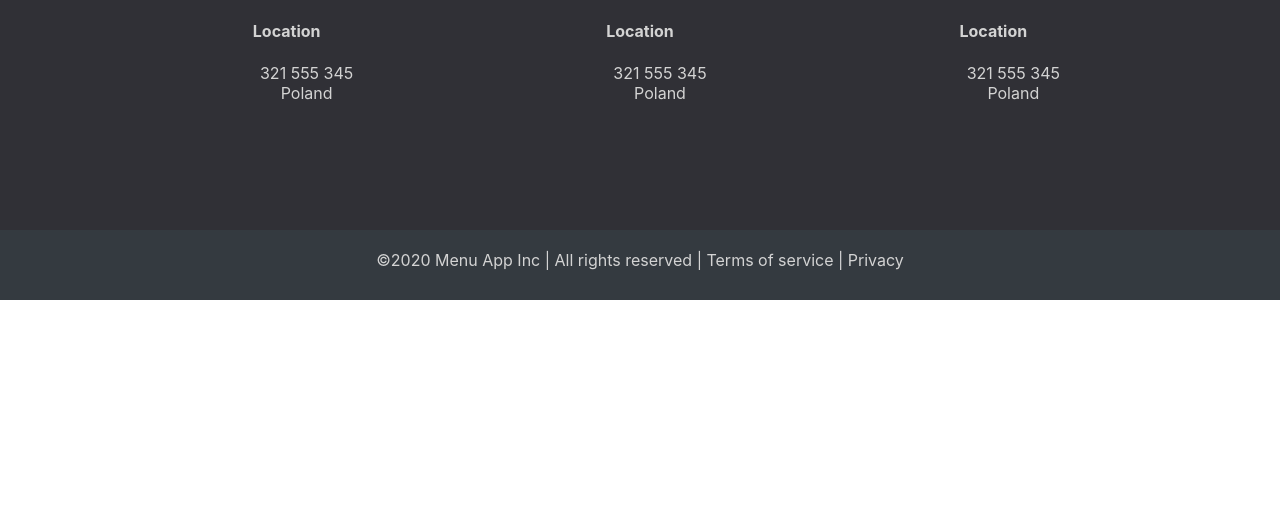
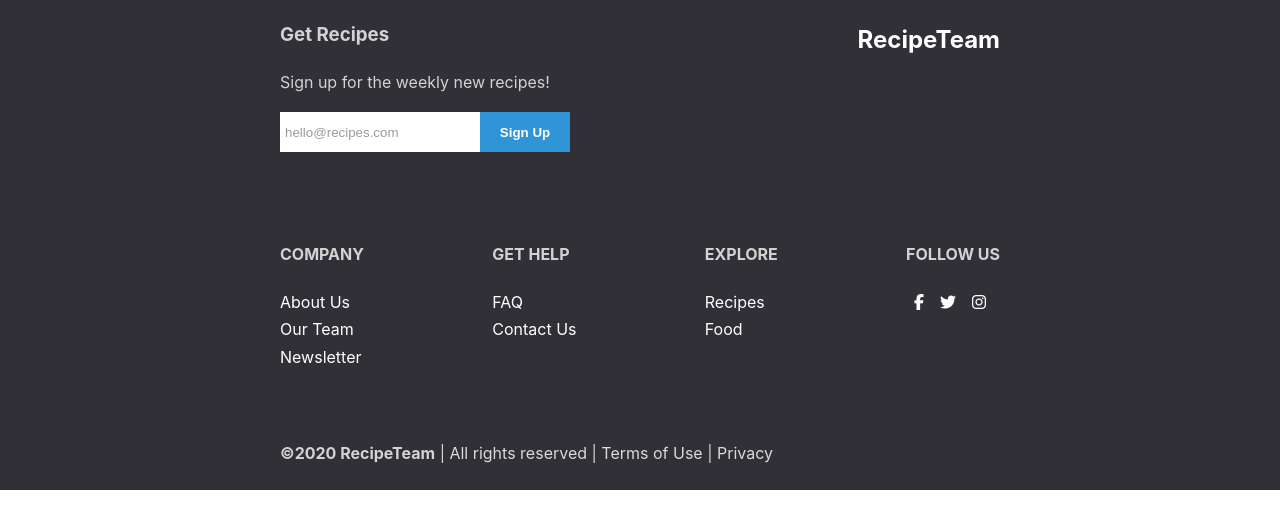
Before and after one commit to szkola-reacta/team-green-www, a React (Create React App) app: page / in a window 1280 px wide. Shown: the top 528 px of the page. Built offline with nearby package versions, Linux system fonts and the light colour scheme.

Commit message:
footer update

```diff
--- a/public/index.html
+++ b/public/index.html
@@ -5,15 +5,7 @@
     <link rel="icon" href="%PUBLIC_URL%/favicon.ico" />
     <meta name="viewport" content="width=device-width, initial-scale=1" />
     <meta name="theme-color" content="#000000" />
-    <meta
-      name="description"
-      content="Web site created using create-react-app"
-    />
-    <link rel="apple-touch-icon" href="%PUBLIC_URL%/logo192.png" />
-    <!--
-      manifest.json provides metadata used when your web app is installed on a
-      user's mobile device or desktop. See https://developers.google.com/web/fundamentals/web-app-manifest/
-    -->
+    <script src="https://kit.fontawesome.com/6605cab630.js" crossorigin="anonymous"></script>
     <link rel="manifest" href="%PUBLIC_URL%/manifest.json" />
     <!--
       Notice the use of %PUBLIC_URL% in the tags above.
--- a/src/App.css
+++ b/src/App.css
@@ -1,3 +1,3 @@
-.App {
+/* .App {
   text-align: center;
-}
+} */
--- a/src/components/footer/Footer.css
+++ b/src/components/footer/Footer.css
@@ -1,40 +1,198 @@
- li {
+.footer-content a, li {
+    color: white;
+    text-decoration: none;
     list-style: none;
+    display: block;
 }
 
-/* .col {
-    display: flex;
-    align-items: center;
-    flex-direction: column;
+.footer-top a {
+    color: white;
+    text-decoration: none;
+    list-style: none;
+    display: block;
+}
 
-} */
+.footer-bottom a {
+    color: rgb(218, 218, 218);
+    text-decoration: none;
+    list-style: none;
+
+}
 
 .footer {
     background: #303036;
     color: #d3d3d3;
-    height: 300px;
+    height: 490px;
+    line-height: 1.7;
     position: relative;
+    overflow: hidden;
+    clear: both;
 }
 
-.footer-content {
+.footer .footer-top {
     display: flex;
-    justify-content: space-evenly;
-
+    justify-content: space-between;
+    margin: 0 35vh;
+    padding: 0px 0 67px 0px;
 }
 
-/* .footer .footer-content {
-    border: 1px solid red;
-    height: 350px;
+.custom-underline::after {
+    content: '';
+    display: block;
+    width: 0;
+    height: 1px;
+    background: #fff;
+    transition: width .3s;
+}
+.custom-underline:hover::after {
+    width: 100%;
+    transition: width .3s;
+}
+
+/* .footer-top-content {
+    display: flex;
+    align-items: flex-start;
 } */
 
+.footer .footer-content {
+    display: flex;
+    justify-content: space-between;
+    margin: 0 35vh;
+}
+
 .footer .footer-bottom {
-    background: #343a40;
+    background: #303036;
     color: #d3d3d3;
     height: 50px;
     width: 100%;
-    text-align: center;
+    text-align: left;
+    margin: 0 35vh;
     position: absolute;
-    bottom: 0px;
-    left: 0px;
+    bottom: 0;
+    left: 0;
     padding-top: 20px;
 }
+
+.col {
+    /* display: flex;
+    align-items: center;
+    flex-direction: column; */
+}
+
+.col li {
+    display: inline-block;
+    padding: 0 8px;
+}
+
+.button-sign-up {
+    box-sizing: border-box;
+    height: 40px;
+    width: 90px;
+    font-weight: 700;
+}
+
+button {
+    border: none;
+    position: relative;
+    background-color: rgb(47, 148, 216);
+    cursor: pointer;
+    transition: 0.3s;
+}
+button:hover {
+    background-color: rgb(30, 160, 247)
+}
+button:active {
+    top: 1px;
+    background-color: rgb(66, 179, 255)
+}
+
+input {
+    border: none;
+}
+.email-sign-up {
+    box-sizing: border-box;
+    width: 200px;
+    height: 40px;
+    padding: 0 5px;
+}
+::placeholder {
+    color: rgb(155, 155, 155)
+}
+
+
+@media(max-width: 1045px){
+    .footer .footer-content{
+        margin: 0 80px;
+    }
+}
+
+    @media(max-width: 600px){
+        .footer .footer-content{
+            /* width: 90%; */
+            margin: 0 20px;
+        }
+        .footer-content .col{
+            /* width: 100%; */
+            margin-bottom: 30px;
+        }
+    }
+
+
+
+
+@media(max-width: 593px){
+    .footer .footer-top{
+        /* padding-bottom: 40px; */
+    }
+}
+    @media(max-width: 1045px){
+        .footer .footer-top{
+            margin: 0 80px;
+        }
+    }
+        @media(max-width: 600px){
+            .footer .footer-top{
+                margin: 0 20px;
+            }
+        }
+            @media(max-width: 1045px){
+                .footer .footer-top-name{
+                    /* margin-right: 140px; */
+                }
+            }
+
+
+
+@media(max-width: 600px){
+    .footer{
+        height: 520px;
+
+    }
+}
+    @media(max-width: 1045px){
+        .footer .footer-bottom{
+            margin: 0 80px;
+        }
+    }
+        @media(max-width: 600px){
+            .footer .footer-bottom{
+                margin: 0 20px;
+            }
+        }
+
+
+@media(max-width: 600px){
+    .button-sign-up, .email-sign-up{
+        width: 245px;
+        text-align: center;
+    }
+}
+@media(max-width: 600px){
+    .button-sign-up, .email-sign-up{
+        width: 245px;
+        text-align: center;
+        display: flex;
+        align-items: center;
+        justify-content: center;
+    }
+}
--- a/src/components/footer/Footer.js
+++ b/src/components/footer/Footer.js
@@ -5,39 +5,47 @@ import './Footer.css'
 function Footer() {
     return(
         <div className="footer">
-            <div className="footer-content">
-                <div className="footer-section about">
-                     <div className="col">
-                        <h4>Location</h4>
-                        <ul className="list">
-                            <li>321 555 345</li>
-                            <li>Poland</li>
-                        </ul>
-                    </div>
+            <div className="footer-top">
+                <div className="footer-top-content">
+                    <form>
+                    <h3>Get Recipes</h3>
+                    <p>Sign up for the weekly new recipes!</p>
+                        <input className="email-sign-up" type="email" id="email" name="email" placeholder="hello@recipes.com"/>
+                        <button className="button-sign-up" type="submit"><a href="#">Sign Up</a></button>
+                    </form>
                 </div>
-                <div className="footer-section links">
-                    <div className="col">
-                        <h4>Location</h4>
-                        <ul className="list">
-                            <li>321 555 345</li>
-                            <li>Poland</li>
-                        </ul>
-                    </div>
-                </div>
-                <div className="footer-section contact-form">
-                     <div className="col">
-                        <h4>Location</h4>
-                        <ul className="list">
-                            <li>321 555 345</li>
-                            <li>Poland</li>
-                        </ul>
-                    </div>
+                <div className="footer-top-name">
+                    <a href="#" className="custom-underline"><h2>RecipeTeam</h2></a>
                 </div>
             </div>
-
+            <div className="footer-content">
+                <div className="col">
+                    <h4>COMPANY</h4>
+                    <a href="#">About Us</a>
+                    <a href="#">Our Team</a>
+                    <a href="#">Newsletter</a>
+                </div>
+                <div className="col">
+                    <h4>GET HELP</h4>
+                    <a href="#">FAQ</a>
+                    <a href="#">Contact Us</a>
+                </div>
+                <div className="col">
+                    <h4>EXPLORE</h4>
+                    <a href="#">Recipes</a>
+                    <a href="#">Food</a>
+                </div>
+                <div className="col">
+                    <h4>FOLLOW US</h4>
+                        <li><a href="#"><i class="fab fa-facebook-f"></i></a></li>
+                        <li><a href="#"><i class="fa fa-twitter"></i></a></li>
+                        <li><a href="#"><i class="fa fa-instagram"></i></a></li>
+                </div>
+            </div>
             <div className="footer-bottom">
-                &copy;{new Date().getFullYear()} Menu App Inc | All rights reserved | Terms of service | Privacy
+                <strong>&copy;{new Date().getFullYear()} RecipeTeam</strong> | <a href="#">All rights reserved</a> | <a href="#">Terms of Use</a> | <a href="#">Privacy</a>
             </div>
+            <div className="underline"></div>
         </div>
     )
 }
```
Also changed, not shown: src/components/footer/ingredients.jpg (added).
